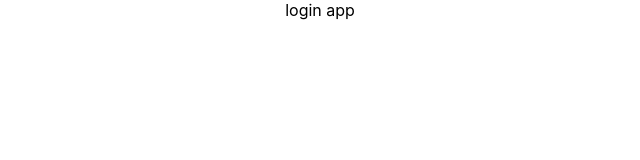
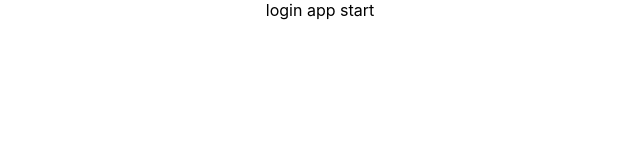
Before and after one commit to melikeoztekin/react-login-app, a React (Create React App) app: page / in a window 1280 px wide. Shown: the top 160 px of the page, without its empty margins (320-960 px from the left). Built offline with nearby package versions, Linux system fonts and the light colour scheme.

Commit message:
react start app

```diff
--- a/src/App.js
+++ b/src/App.js
@@ -3,7 +3,7 @@ import './App.css';
 const App = () => {
   return (
     <div className="App">
-      login app
+      login app start
     </div>
   );
 }
```
